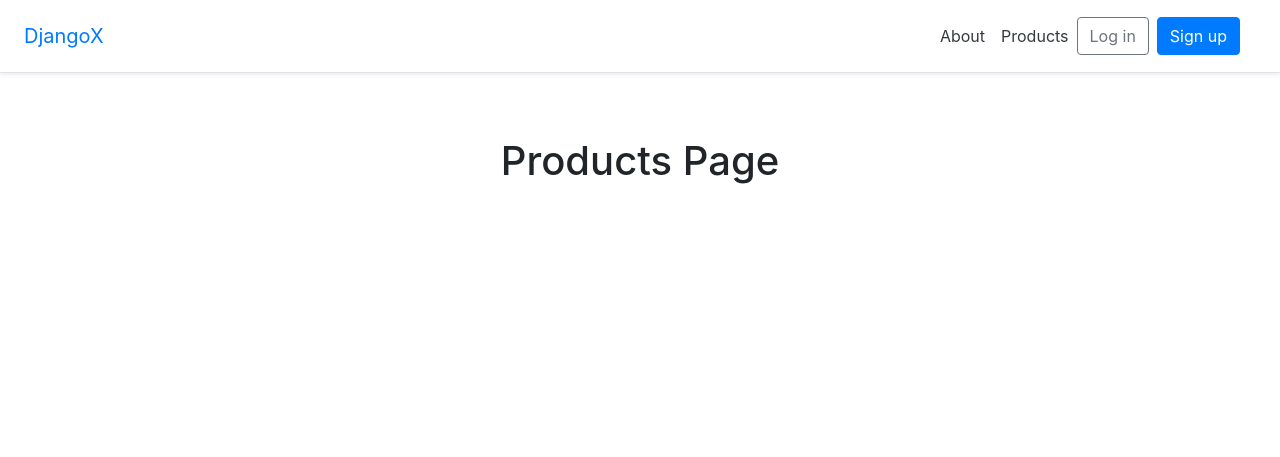
After one commit to msdelver/Django-Custom-Project, a Django app: page /products/ in a window 1280 px wide. The commit adds this page. Shown: the top 457 px of the page. Run offline with Django 4.2, Linux system fonts and the light colour scheme.

Commit message:
initial commit

```diff
--- a/manage.py
+++ b/manage.py
@@ -6,7 +6,7 @@ import sys
 
 def main():
     """Run administrative tasks."""
-    os.environ.setdefault("DJANGO_SETTINGS_MODULE", "django_project.settings")
+    os.environ.setdefault("DJANGO_SETTINGS_MODULE", "django_project.settings") #start point
     try:
         from django.core.management import execute_from_command_line
     except ImportError as exc:
--- a/pages/urls.py
+++ b/pages/urls.py
@@ -1,8 +1,9 @@
 from django.urls import path
 
-from .views import HomePageView, AboutPageView
+from .views import HomePageView, AboutPageView, ProductsPageView
 
 urlpatterns = [
     path("", HomePageView.as_view(), name="home"),
     path("about/", AboutPageView.as_view(), name="about"),
+    path("products/", ProductsPageView.as_view(), name="products"),
 ]
--- a/pages/views.py
+++ b/pages/views.py
@@ -7,3 +7,6 @@ class HomePageView(TemplateView):
 
 class AboutPageView(TemplateView):
     template_name = "pages/about.html"
+
+class ProductsPageView(TemplateView):
+    template_name = "pages/products.html"
--- a/templates/_base.html
+++ b/templates/_base.html
@@ -25,6 +25,7 @@
         <a href="{% url 'home' %}">DjangoX</a>
       </h5>
       <a class="p-2 text-dark" href="{% url 'about' %}">About</a>
+      <a class="p-2 text-dark" href="{% url 'products' %}">Products</a>
       <nav class="my-2 my-md-0 mr-md-3">
         {% if user.is_authenticated %}
         <ul class="navbar-nav ml-auto">
--- a/templates/pages/about.html
+++ b/templates/pages/about.html
@@ -4,4 +4,5 @@
 
 {% block content %}
 <h1>About page</h1>
+<p>I've checked you 'About Page'</p>
 {% endblock content %}
--- a/templates/pages/home.html
+++ b/templates/pages/home.html
@@ -7,5 +7,6 @@
 <div class="pricing-header px-3 py-3 pt-md-5 pb-md-4 mx-auto text-center">
   <img src="{% static 'images/logo.png' %}" class="img-fluid" alt="DjangoX logo"/>
   <p class="lead">A Django starter project with batteries.</p>
+  <p>I've checked you 'Home Page'</p>
 </div>
 {% endblock content %}
--- /dev/null
+++ b/templates/pages/products.html
@@ -0,0 +1,10 @@
+{% extends '_base.html' %}
+{% load static %}
+
+{% block title %}Products page{% endblock title %}
+
+{% block content %}
+<div class="pricing-header px-3 py-3 pt-md-5 pb-md-4 mx-auto text-center">
+    <h1>Products Page</h1>
+</div>
+{% endblock content %}
```
